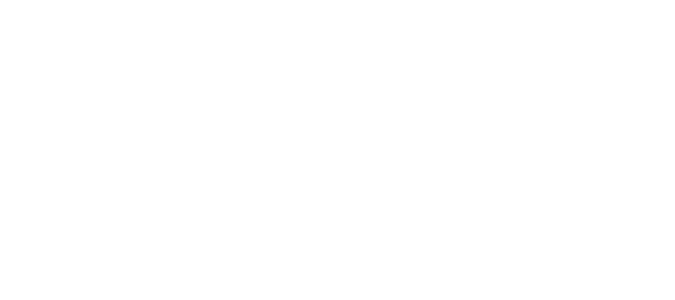
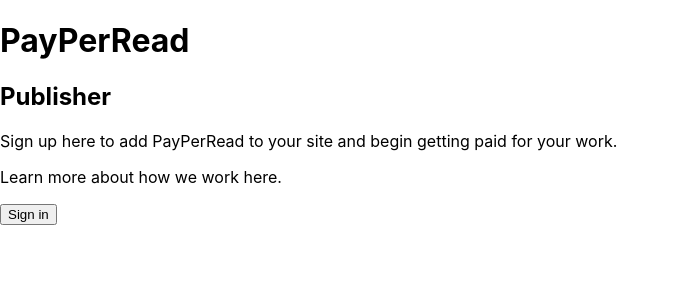
Before and after one commit to jakearmendariz/PayPerRead, a React (Create React App) app in the folder frontend/: page /signin/publisher in a window 1280 px wide. Before the commit this address had no page. Shown: the top 300 px of the page, without its empty margins (0-675 px from the left). Built offline with nearby package versions, Linux system fonts and the light colour scheme.

Commit message:
add reader/publisher signup

```diff
--- a/frontend/src/index.js
+++ b/frontend/src/index.js
@@ -7,6 +7,7 @@
 import App from './App';
 import UserLandingPage from './pages/UserLandingPage'
 import PublisherLandingPage from './pages/PublisherLandingPage'
+import SignInPage from './pages/SignInPage';
 
 ReactDOM.render(
   <React.StrictMode>
@@ -15,6 +16,7 @@
         <Route path="/" element={<App />} />
         <Route path="user" element={<UserLandingPage />} />
         <Route path="publisher" element={<PublisherLandingPage />} />
+	<Route path="signin/:user" element={<SignInPage />} />
       </Routes>
     </BrowserRouter>
   </React.StrictMode>,
--- /dev/null
+++ b/frontend/src/pages/SignInPage.js
@@ -0,0 +1,40 @@
+import React from 'react';
+import { useParams } from 'react-router-dom';
+
+const SignInComponent = ({ subtitle, description }) => (
+	<div>
+
+		<h1>PayPerRead</h1>
+		<h2>{subtitle}</h2>
+
+		<p>{description}</p>
+
+		<p>Learn more about how we work <a>here</a>.</p>
+
+		<button>Sign in</button>
+
+	</div>
+);
+
+const SignInPage = () => {
+
+	const { user } = useParams(); // get the slug
+
+	// check if the signup is valid
+	if(user !== 'reader' && user !== 'publisher')
+		return (<div />); // redirect to a 404 page
+
+	const isPublisher = (user === 'publisher');
+
+	return (
+		<SignInComponent
+			subtitle={isPublisher ? 'Publisher' : ''}
+			description={isPublisher ?
+				`Sign up here to add PayPerRead to your site and begin getting paid for your work.` :
+				`We are a web3-inspired service that helps connect your contribution directly to the author.`
+			}
+		/>
+	);
+};
+
+export default SignInPage;
```
